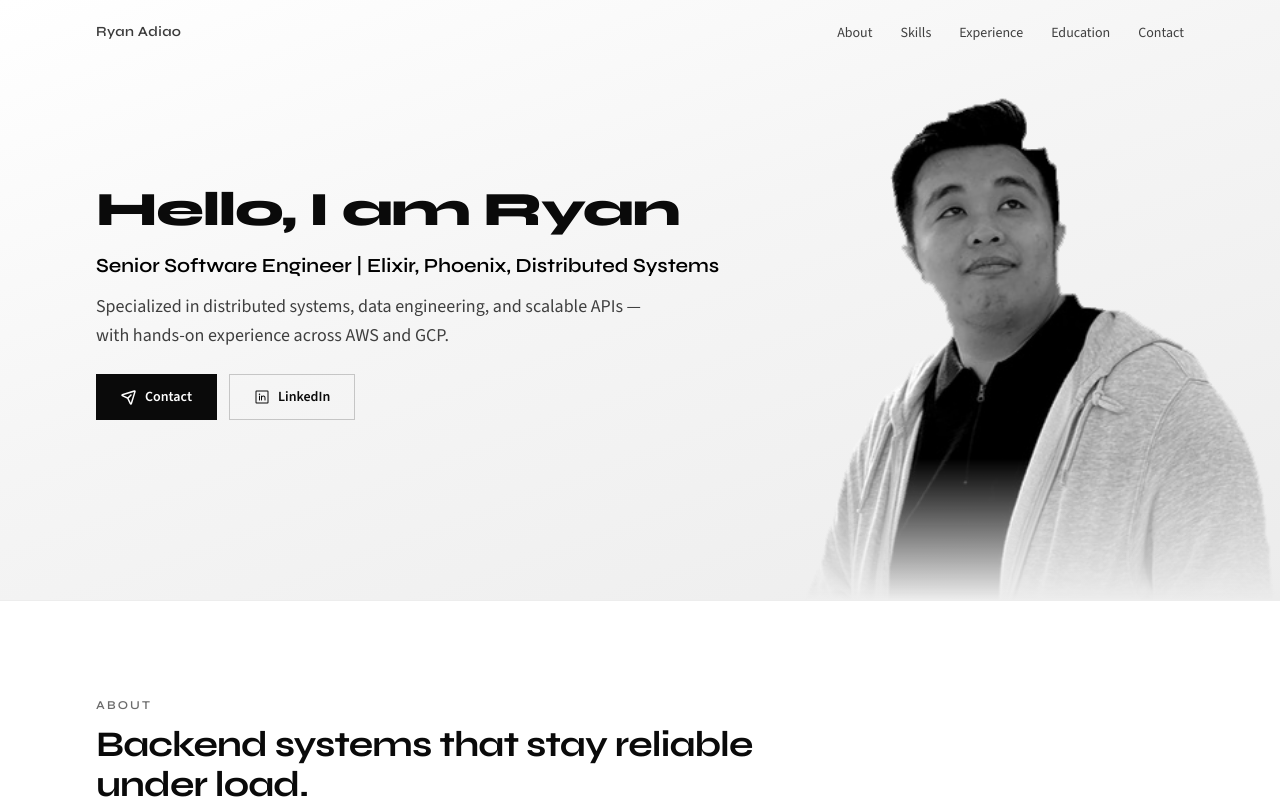
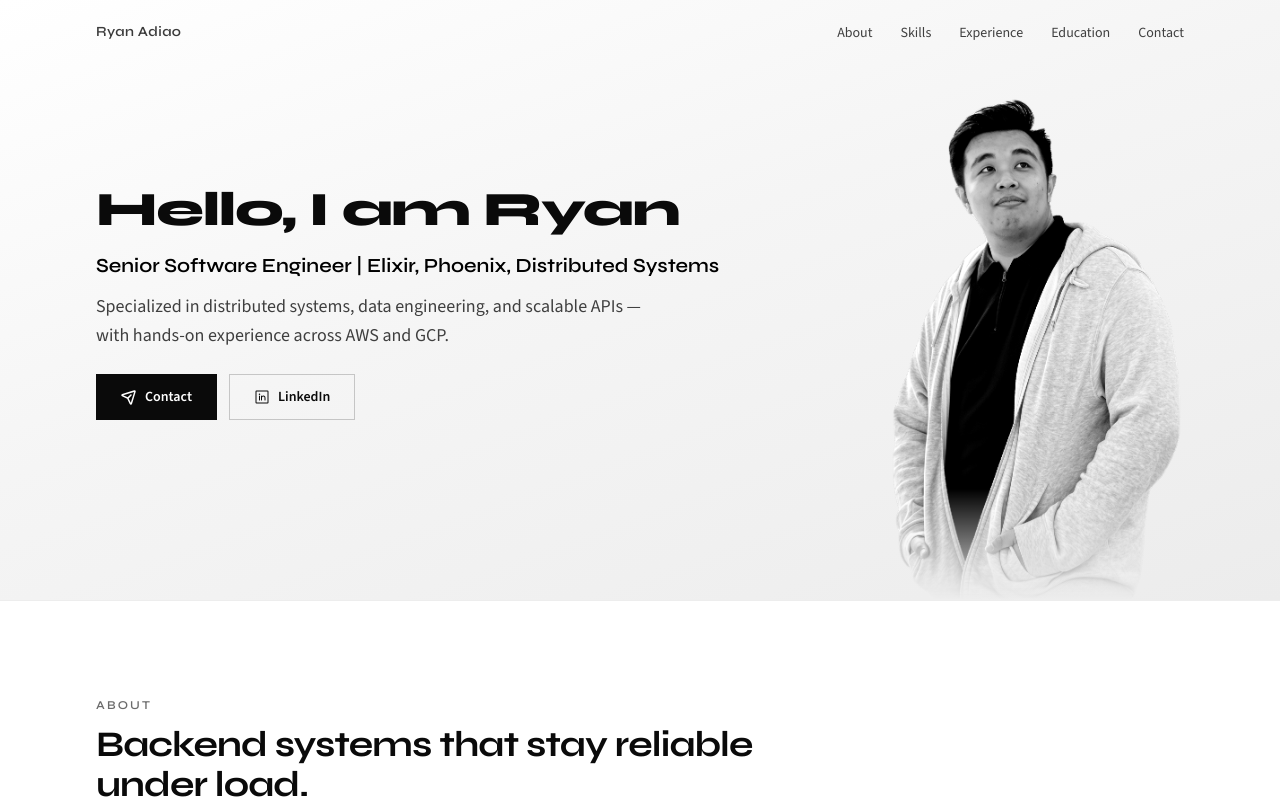
Before and after one commit to Earthborn101/website-portfolio, a React (Vite) app: page / in a window 1280 px wide. Shown: the top 800 px of the page. Built offline with nearby package versions, Linux system fonts and the light colour scheme.

Commit message:
Redo portrait cutout with cleaner subject isolation
Crop to Ryan, re-mask with human segmentation, and replace the old ugly cut.

```diff
--- a/src/App.tsx
+++ b/src/App.tsx
@@ -103,9 +103,9 @@ function App() {
             aria-hidden="true"
           >
             <img
-              src="/ryan-portrait.png?v=4"
+              src="/ryan-portrait.png?v=6"
               alt=""
-              className="h-full w-full object-cover object-top [mask-image:linear-gradient(to_bottom,black_72%,transparent_100%)] [-webkit-mask-image:linear-gradient(to_bottom,black_72%,transparent_100%)]"
+              className="h-full w-full object-contain object-bottom [mask-image:linear-gradient(to_bottom,black_78%,transparent_100%)] [-webkit-mask-image:linear-gradient(to_bottom,black_78%,transparent_100%)]"
             />
           </div>
 
```
Also changed, not shown: public/ryan-portrait.png.
